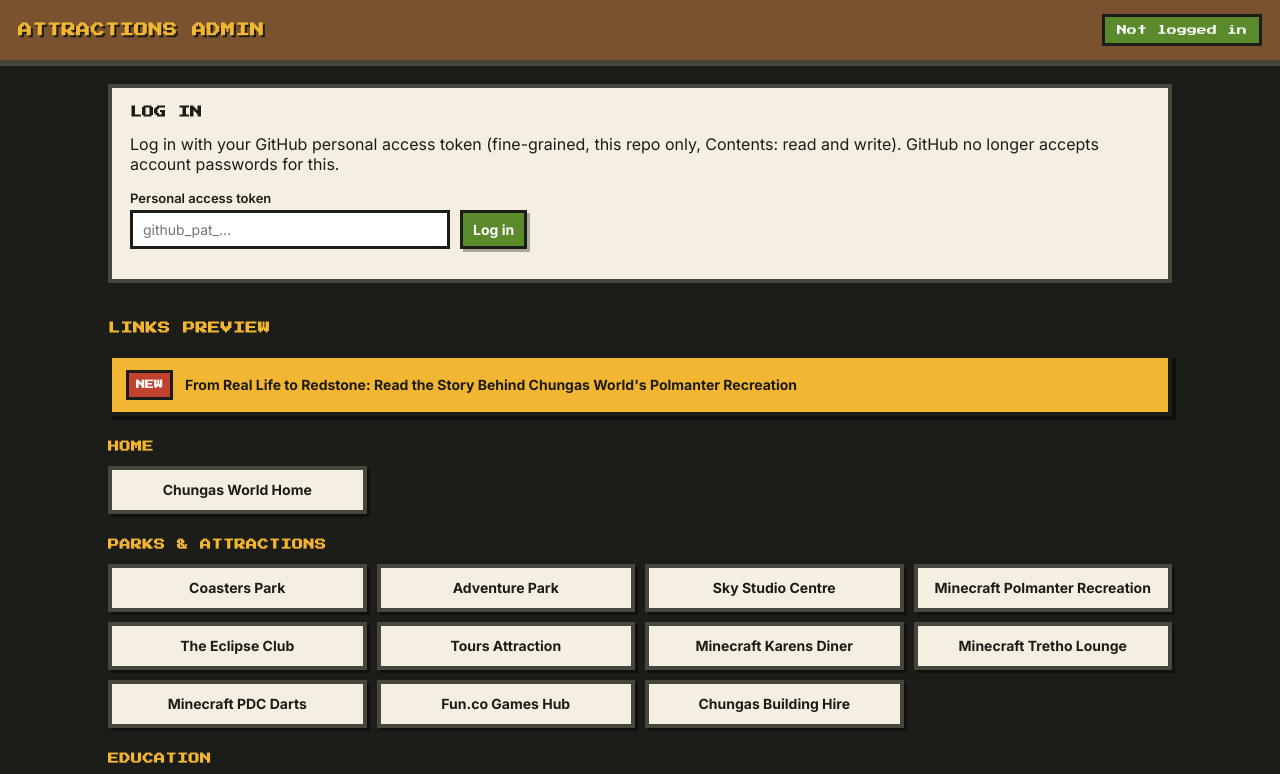
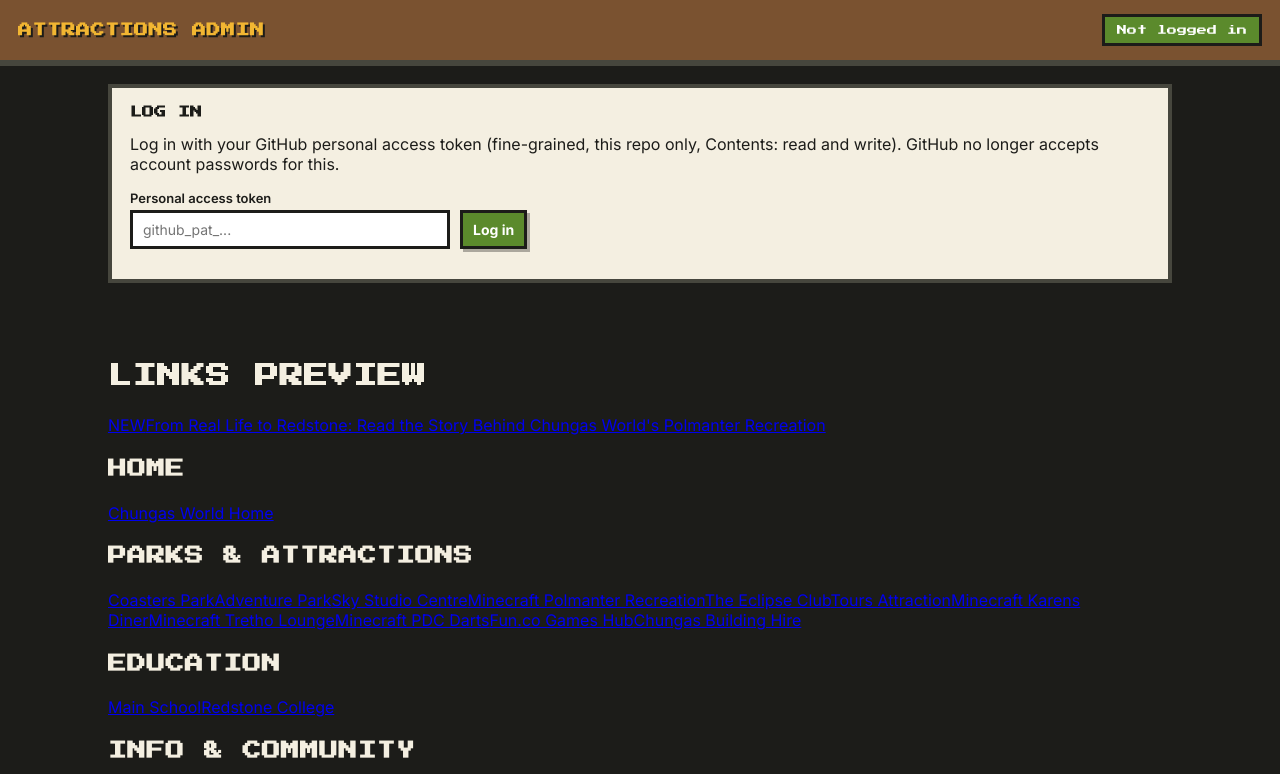
Before and after one commit to charlie-ivin/Chungas-World-Server-Status, a plain HTML site: page admin.html in a window 1280 px wide. Shown: the top 774 px of the page. Drawn offline with Linux system fonts and the light colour scheme.

Commit message:
Update styles for various elements in style.css

```diff
--- a/style.css
+++ b/style.css
@@ -365,9 +365,9 @@ html.map-only-html, body.map-only {
 .att-card{display:flex;gap:14px;align-items:center;background:var(--panel);color:var(--ink);border:4px solid var(--stone-dark);padding:12px;box-shadow:4px 4px 0 rgba(0,0,0,.4)}
 .att-ico{flex:none;width:72px;height:72px;border:3px solid var(--ink);background:#fff;display:grid;place-items:center;overflow:hidden;font-family:"Press Start 2P",monospace;font-size:20px;color:var(--stone)}
 .att-ico img{width:100%;height:100%;object-fit:cover;image-rendering:pixelated;display:block}
-.att-name{font-weight:700;font-size:16px;margin-bottom:5px}
+.att-name{font-weight:700;font-size:22px;line-height:1.2;margin-bottom:6px}
 .att-desc{font-size:12px;color:var(--stone-dark);margin:4px 0}
-.att-hours{font-size:13px;font-weight:600}
+.att-hours{font-size:14px;font-weight:600}
 .att-pill{display:inline-block;font-family:"Press Start 2P",monospace;font-size:8px;line-height:1.5;padding:6px 8px;border:3px solid var(--ink);background:var(--grass);color:#fff}
 .att-pill.soon,.att-pill.engineering{background:var(--amber);color:var(--ink)}
 .att-pill.closed,.att-pill.temp_shut{background:var(--red)}
@@ -382,17 +382,10 @@ body.embed .admin-shell{padding:8px}
 .att-admin small{color:var(--stone-dark);font-weight:400}
 .att-admin code{background:#eee8d4;padding:1px 4px;font-size:12px;word-break:break-all}
 
-/* ── Old-site link buttons (links.js) — used on home, /admin and the gallery ── */
-.cw-links { display: flex; flex-direction: column; gap: 22px; }
-.cw-feature { display: flex; align-items: center; gap: 12px; padding: 12px 14px; background: var(--gold); color: var(--ink); border: 4px solid var(--ink); box-shadow: 4px 4px 0 rgba(0,0,0,.45); font-weight: 700; font-size: 14px; line-height: 1.35; text-decoration: none; }
-.cw-feature:hover { filter: brightness(1.07); }
-.cw-feature-tag { flex: none; font-family: "Press Start 2P", monospace; font-size: 9px; background: var(--red); color: #fff; padding: 6px 7px; border: 3px solid var(--ink); }
-.cw-group-title { font-size: 11px; color: var(--gold); margin: 0 0 10px; text-shadow: 2px 2px 0 var(--ink); }
-.cw-btns { display: grid; grid-template-columns: repeat(auto-fill, minmax(230px, 1fr)); gap: 10px; }
-.cw-btn { display: flex; align-items: center; justify-content: center; text-align: center; min-height: 48px; padding: 10px 12px; background: var(--panel); color: var(--ink); border: 4px solid var(--stone-dark); box-shadow: 3px 3px 0 rgba(0,0,0,.45); font-weight: 700; font-size: 14px; line-height: 1.25; text-decoration: none; }
-.cw-btn:hover { background: #fff; border-color: var(--grass-dark); }
-.cw-btn:active { transform: translate(2px, 2px); box-shadow: none; }
-.cw-btn:focus-visible, .cw-feature:focus-visible { outline: 3px solid var(--gold); outline-offset: 2px; }
-.site-links { padding-top: 0; }
-.site-links > h2 { font-size: 12px; color: var(--gold); margin: 0 0 16px; text-shadow: 2px 2px 0 var(--ink); }
-body.embed .site-links { display: none; }
+.pin-marker.status-soon{background:var(--amber)}
+.pin-marker.status-private_event{background:var(--sky)}
+.pin-marker.status-closed,.pin-marker.status-temp_shut,.pin-marker.status-engineering{}
+.nav-links{display:flex;gap:8px;flex-wrap:wrap}
+.nav-links a{font-family:"Press Start 2P",monospace;font-size:9px;color:var(--ink);background:var(--gold);border:3px solid var(--ink);padding:7px 10px;text-decoration:none}
+body.embed .nav-links{display:none}
+body.embed .map-wrap{padding:0}
```
